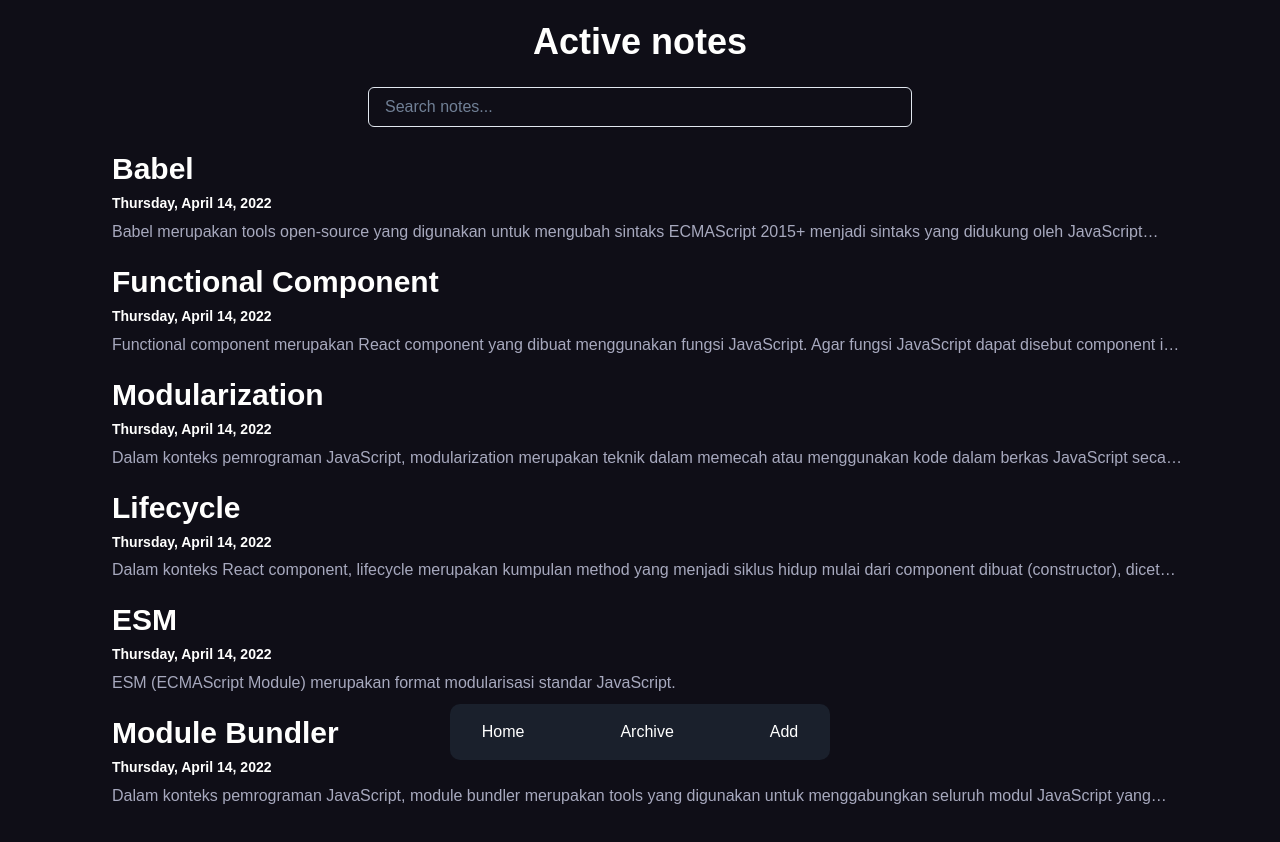
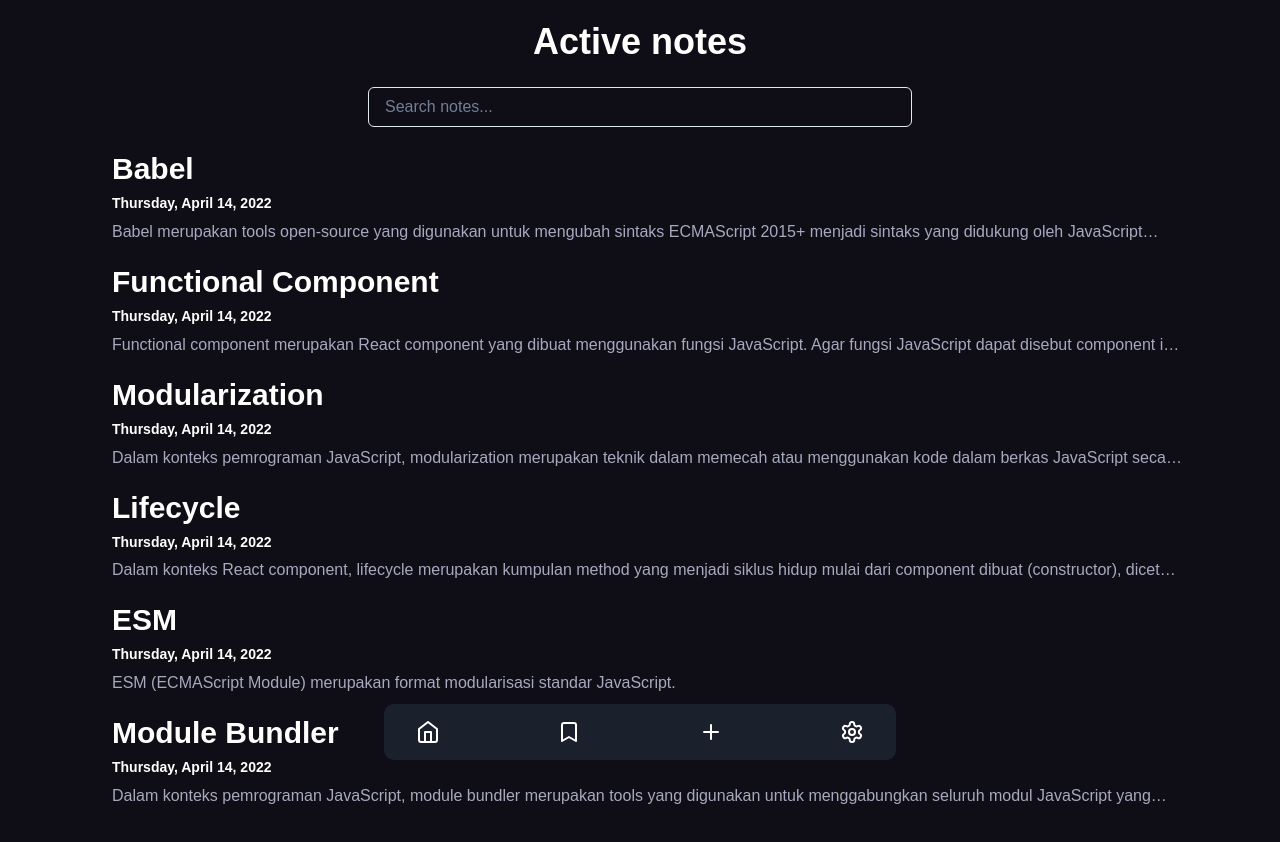
Before and after one commit to up2dul/dicoding-react-fundamental, a React (Vite) app in the folder submission-2/: page / in a window 1280 px wide. Shown: the top 842 px of the page. Built offline with nearby package versions, Linux system fonts and the light colour scheme.

Commit message:
refactor(comps): tidy up Nav component

```diff
--- /dev/null
+++ b/submission-2/src/components/common/NavLink.jsx
@@ -0,0 +1,17 @@
+import { Link as ChakraLink } from '@chakra-ui/react';
+import PropTypes from 'prop-types';
+import { Link } from 'react-router-dom';
+
+export default function NavLink({ href, title, children }) {
+  return (
+    <ChakraLink as={Link} to={href} title={title} px={[6, 8]} py={4}>
+      {children}
+    </ChakraLink>
+  );
+}
+
+NavLink.propTypes = {
+  href: PropTypes.string,
+  title: PropTypes.string,
+  children: PropTypes.any,
+};
--- a/submission-2/src/components/layout/Nav.jsx
+++ b/submission-2/src/components/layout/Nav.jsx
@@ -1,5 +1,7 @@
-import { Box, Flex, Link as ChakraLink } from '@chakra-ui/react';
-import { Link } from 'react-router-dom';
+import { Box, Flex } from '@chakra-ui/react';
+import { Bookmark, Home, Plus, Settings } from 'lucide-react';
+
+import NavLink from '@/components/common/NavLink';
 
 export default function Nav() {
   return (
@@ -12,17 +14,21 @@
         bg='gray.800'
         color='white'
         display='inline-block'
+        w={{ base: '100%', sm: '85%', md: '60%', xl: '40%' }}
       >
-        <Flex justifyContent='center' gap={[4, 6, 8]}>
-          <ChakraLink as={Link} to='/' px={8} py={4}>
-            Home
-          </ChakraLink>
-          <ChakraLink as={Link} to='/archive' px={8} py={4}>
-            Archive
-          </ChakraLink>
-          <ChakraLink as={Link} to='/add' px={8} py={4}>
-            Add
-          </ChakraLink>
+        <Flex justifyContent='space-between' gap={[3, 4, 6, 8]} w='100%'>
+          <NavLink href='/' title='Active notes'>
+            <Home />
+          </NavLink>
+          <NavLink href='/archive' title='Archived notes'>
+            <Bookmark />
+          </NavLink>
+          <NavLink href='/add' title='Add note'>
+            <Plus />
+          </NavLink>
+          <NavLink href='/settings' title='Settings'>
+            <Settings />
+          </NavLink>
         </Flex>
       </Box>
     </Flex>
```
